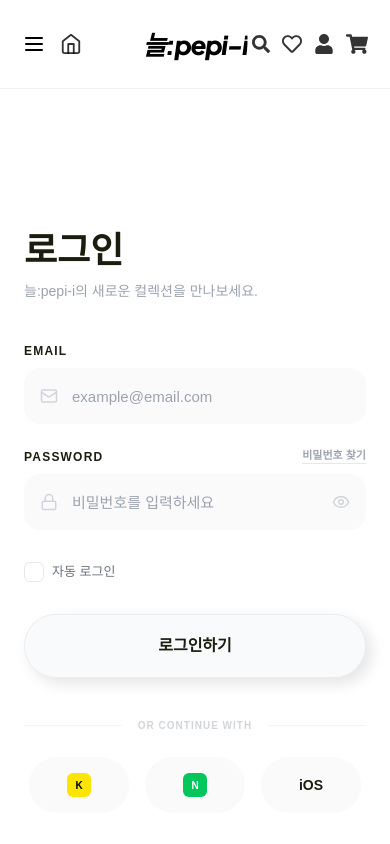
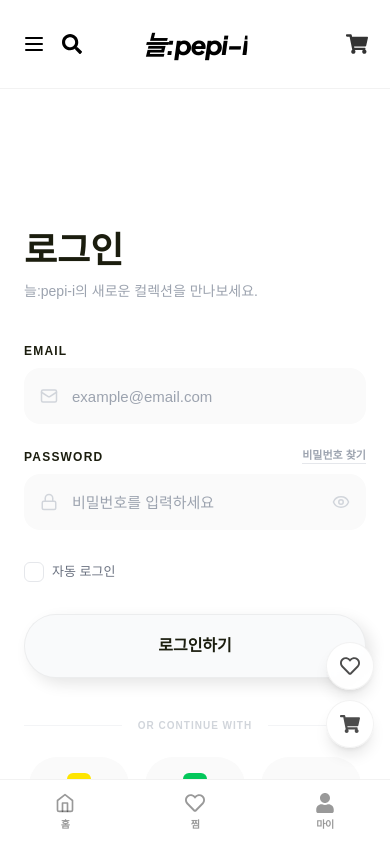
Before and after one commit to jjanga110279-del/pepi-A, a React (Vite) app: page /login in a window 390 px wide. Shown: the top 844 px of the page. Built offline with nearby package versions, Linux system fonts and the light colour scheme; a web font is replaced by a local one.

Commit message:
UI: Optimize mobile layout with Bottom Navigation and Floating Menu (Desktop preserved)

```diff
--- /dev/null
+++ b/src/components/common/BottomNav.jsx
@@ -0,0 +1,48 @@
+import React from 'react';
+import { Link, useLocation, useNavigate } from 'react-router';
+import { ICONS } from '../../constants/icons';
+import { useUser } from '../../context/UserContext';
+
+export default function BottomNav() {
+  const location = useLocation();
+  const navigate = useNavigate();
+  const { user } = useUser();
+
+  const handleProtectedNavigation = (path, e) => {
+    e.preventDefault();
+    if (!user) {
+      alert('로그인이 필요한 서비스입니다.');
+      navigate('/login', { state: { from: path } });
+    } else {
+      navigate(path);
+    }
+  };
+
+  const menuItems = [
+    { icon: ICONS.home, label: '홈', path: '/' },
+    { icon: ICONS.wishlist, label: '찜', path: '/wishlist', protected: true },
+    { icon: ICONS.user, label: '마이', path: '/mypage', protected: true }
+  ];
+
+  return (
+    <div className="lg:hidden fixed bottom-0 left-0 w-full bg-white border-t border-black/5 z-[50] safe-area-pb">
+      <div className="flex items-center justify-around h-16">
+        {menuItems.map((item) => {
+          const isActive = location.pathname === item.path;
+          const Icon = item.icon;
+
+          return (
+            <button
+              key={item.label}
+              onClick={(e) => item.protected ? handleProtectedNavigation(item.path, e) : navigate(item.path)}
+              className={`flex flex-col items-center justify-center gap-1 w-full h-full transition-colors ${isActive ? 'text-[#dc2626]' : 'text-black/40 hover:text-black/60'}`}
+            >
+              <Icon className={`${isActive ? 'text-[22px]' : 'text-[20px]'}`} />
+              <span className="text-[10px] font-bold tracking-tighter">{item.label}</span>
+            </button>
+          );
+        })}
+      </div>
+    </div>
+  );
+}
--- /dev/null
+++ b/src/components/common/FloatingMenu.jsx
@@ -0,0 +1,76 @@
+import React, { useState, useEffect } from 'react';
+import { useNavigate } from 'react-router';
+import { ICONS } from '../../constants/icons';
+import { useUser } from '../../context/UserContext';
+import { useCart } from '../../context/CartContext';
+
+export default function FloatingMenu() {
+  const [isVisible, setIsVisible] = useState(false);
+  const navigate = useNavigate();
+  const { user } = useUser();
+  const { totalCount } = useCart();
+
+  useEffect(() => {
+    const toggleVisibility = () => {
+      if (window.scrollY > 200) {
+        setIsVisible(true);
+      } else {
+        setIsVisible(false);
+      }
+    };
+    window.addEventListener('scroll', toggleVisibility);
+    return () => window.removeEventListener('scroll', toggleVisibility);
+  }, []);
+
+  const handleProtectedNavigation = (path, e) => {
+    e.preventDefault();
+    if (!user) {
+      alert('로그인이 필요한 서비스입니다.');
+      navigate('/login', { state: { from: path } });
+    } else {
+      navigate(path);
+    }
+  };
+
+  const scrollToTop = () => {
+    window.scrollTo({
+      top: 0,
+      behavior: 'smooth',
+    });
+  };
+
+  return (
+    <div className="lg:hidden fixed bottom-24 right-4 flex flex-col gap-2.5 z-[45]">
+      {/* Wishlist Button */}
+      <button
+        onClick={(e) => handleProtectedNavigation('/wishlist', e)}
+        className="w-12 h-12 bg-white/90 backdrop-blur shadow-lg rounded-full flex items-center justify-center border border-black/5 hover:bg-white transition-all transform active:scale-95"
+      >
+        <ICONS.wishlist className="text-[20px] text-black/70" />
+      </button>
+
+      {/* Cart Button */}
+      <button
+        onClick={(e) => handleProtectedNavigation('/cart', e)}
+        className="w-12 h-12 bg-white/90 backdrop-blur shadow-lg rounded-full flex items-center justify-center border border-black/5 hover:bg-white transition-all transform active:scale-95 relative"
+      >
+        <ICONS.cart className="text-[20px] text-black/70" />
+        {user && totalCount > 0 && (
+          <span className="absolute top-0 right-0 bg-[#dc2626] text-white text-[9px] font-bold rounded-full w-4 h-4 flex items-center justify-center border border-white">
+            {totalCount}
+          </span>
+        )}
+      </button>
+
+      {/* Top Button - Only visible after scrolling */}
+      {isVisible && (
+        <button
+          onClick={scrollToTop}
+          className="w-12 h-12 bg-black/90 text-white shadow-lg rounded-full flex items-center justify-center border border-white/10 hover:bg-black transition-all animate-in fade-in slide-in-from-bottom-2"
+        >
+          <ICONS.chevronLeft className="text-[18px] rotate-90" />
+        </button>
+      )}
+    </div>
+  );
+}
--- a/src/components/common/Header.jsx
+++ b/src/components/common/Header.jsx
@@ -79,20 +79,26 @@ export default function Header() {
       <header className={`fixed top-0 left-0 w-full z-[60] transition-all duration-300 border-b border-black/5 ${isScrolled ? 'py-3 bg-white/95 backdrop-blur-md' : 'py-5 md:py-6 bg-white'}`}>
         <div className="max-w-[1920px] mx-auto px-4 md:px-10">
           <div className="flex items-center justify-between relative h-12 md:h-14">
-            {/* Left: Mobile Menu & Home/Back */}
-            <div className="flex items-center gap-0.5 md:gap-6 z-10 shrink-0">
+            {/* Left: Mobile Menu & Search */}
+            <div className="flex items-center gap-1 md:gap-6 z-10 shrink-0">
               <button className="lg:hidden p-1.5" onClick={toggleMobileMenu}>
                 <Menu size={24} className="text-black" />
               </button>
-              <div className="flex items-center gap-0.5 md:gap-4 text-black/80">
+              <button onClick={goToSearch} className="lg:hidden hover:opacity-70 transition-opacity p-1.5">
+                <ICONS.search className="text-[20px]" />
+              </button>
+
+              {/* Desktop Home/Back */}
+              <div className="hidden lg:flex items-center gap-4 text-black/80">
                  <Link to="/" className="hover:opacity-60 transition-opacity p-1.5 flex items-center justify-center">
-                   <ICONS.home className="text-[22px] md:text-[26px]" />
+                   <ICONS.home className="text-[26px]" />
                  </Link>
                  {isDetailPage && (
-                   <button onClick={() => navigate(-1)} className="hidden md:flex hover:opacity-60 transition-opacity p-1.5 items-center justify-center">
-                     <ICONS.backArrow className="text-[18px] md:text-[20px]" />
+                   <button onClick={() => navigate(-1)} className="hover:opacity-60 transition-opacity p-1.5 flex items-center justify-center">
+                     <ICONS.backArrow className="text-[20px]" />
                    </button>
-                 )}              </div>
+                 )}
+              </div>
             </div>
 
             {/* Center: Logo */}
@@ -103,25 +109,27 @@ export default function Header() {
             </div>
 
             {/* Right: Icons & Login */}
-            <div className="flex items-center gap-0.5 md:gap-8 z-10 shrink-0">
-              <div className="flex items-center gap-0 md:gap-7 text-black/80">
+            <div className="flex items-center gap-1 md:gap-8 z-10 shrink-0">
+              {/* Desktop Icons */}
+              <div className="hidden lg:flex items-center gap-7 text-black/80">
                 <button onClick={goToSearch} className="hover:opacity-70 transition-opacity p-1.5">
-                  <ICONS.search className="text-[18px] md:text-[20px]" />
+                  <ICONS.search className="text-[20px]" />
                 </button>
-                {/* Wishlist Icon */}
                 <button onClick={(e) => handleProtectedNavigation('/wishlist', e)} className="hover:opacity-70 transition-opacity p-1.5">
-                  <ICONS.wishlist className="text-[20px] md:text-[22px]" />
+                  <ICONS.wishlist className="text-[22px]" />
                 </button>
                 <button onClick={(e) => handleProtectedNavigation('/mypage', e)} className="hover:opacity-70 transition-opacity p-1.5">
-                  <ICONS.user className="text-[20px] md:text-[22px]" />
-                </button>
-                <button onClick={(e) => handleProtectedNavigation('/cart', e)} className="relative cursor-pointer hover:opacity-70 transition-opacity flex items-center p-1.5">
-                  <ICONS.cart className="text-[22px]" />
-                  {user && totalCount > 0 && (
-                    <span className="absolute top-0.5 right-0.5 bg-red-600 text-white text-[9px] md:text-[11px] font-bold rounded-full w-3.5 h-3.5 md:w-5 md:h-5 flex items-center justify-center border border-white">{totalCount}</span>
-                  )}
+                  <ICONS.user className="text-[22px]" />
                 </button>
               </div>
+
+              {/* Cart Icon (Mobile & Desktop) */}
+              <button onClick={(e) => handleProtectedNavigation('/cart', e)} className="relative cursor-pointer hover:opacity-70 transition-opacity flex items-center p-1.5 text-black/80">
+                <ICONS.cart className="text-[22px] md:text-[24px]" />
+                {user && totalCount > 0 && (
+                  <span className="absolute top-0.5 right-0.5 bg-red-600 text-white text-[9px] md:text-[11px] font-bold rounded-full w-3.5 h-3.5 md:w-5 md:h-5 flex items-center justify-center border border-white">{totalCount}</span>
+                )}
+              </button>
 
               <div className="w-px h-5 bg-black/10 hidden lg:block mx-3" />
               {user ? (
--- a/src/components/common/Layout.jsx
+++ b/src/components/common/Layout.jsx
@@ -2,18 +2,22 @@ import React from 'react';
 import { useLocation } from 'react-router';
 import Header from './Header';
 import Footer from './Footer';
+import BottomNav from './BottomNav';
+import FloatingMenu from './FloatingMenu';
 
 export default function Layout({ children }) {
   const location = useLocation();
   const isDetailPage = ['/about', '/terms', '/guide'].includes(location.pathname);
 
   return (
-    <div className="min-h-screen flex flex-col font-sans">
+    <div className="min-h-screen flex flex-col font-sans relative">
       <Header />
-      <main className={`flex-grow ${isDetailPage ? 'pt-[60px] md:pt-[80px]' : 'pt-[100px] lg:pt-[160px]'}`}>
+      <main className={`flex-grow pb-16 lg:pb-0 ${isDetailPage ? 'pt-[60px] md:pt-[80px]' : 'pt-[100px] lg:pt-[160px]'}`}>
         {children}
       </main>
       <Footer />
+      <BottomNav />
+      <FloatingMenu />
     </div>
   );
 }
```
